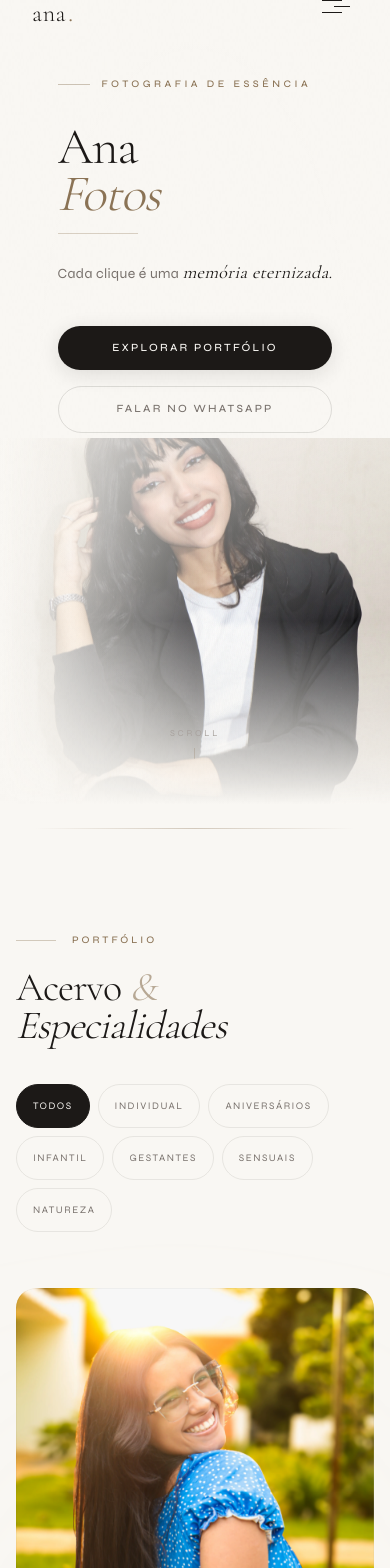
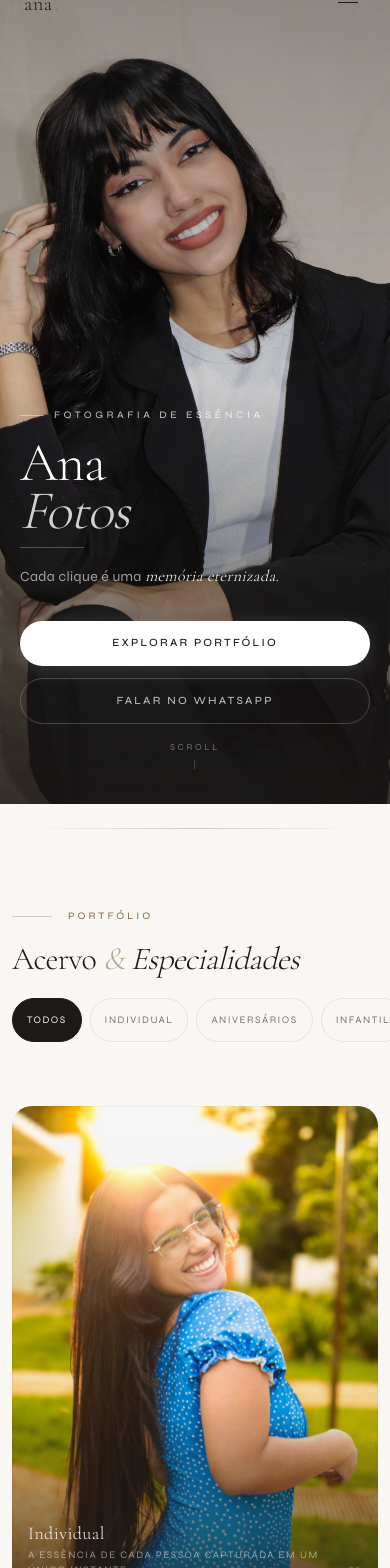
Before and after one commit to Anafotoss/portfolio, a Next.js app: page /portfolio/ in a window 390 px wide. Shown: the part 40-1608 px from the top of the page. Built offline with nearby package versions, Linux system fonts and the light colour scheme.

Commit message:
fix: hero full-screen mobile, acervo aspect 3:4 com categoria visível, mobile 100% responsivo

```diff
--- a/app/globals.css
+++ b/app/globals.css
@@ -26,6 +26,7 @@
 html {
   -webkit-font-smoothing: antialiased;
   -moz-osx-font-smoothing: grayscale;
+  overflow-x: hidden;
 }
 
 html.lenis, html.lenis body { height: auto; }
@@ -70,6 +71,10 @@ body::after {
 ::-webkit-scrollbar-thumb:hover {
   background: rgba(139, 115, 85, 0.35);
 }
+
+/* Hide scrollbar for horizontal scroll elements */
+.scrollbar-none { -ms-overflow-style: none; scrollbar-width: none; }
+.scrollbar-none::-webkit-scrollbar { display: none; }
 
 /* ========================================
    EDITORIAL GLASS SYSTEM (LIGHT)
@@ -264,6 +269,11 @@ body::before {
   );
 }
 
+@media (max-width: 768px) {
+  .warm-vignette::before { display: none; }
+  body::before { display: none; }
+}
+
 /* ===== SELECTION ===== */
 ::selection {
   background: rgba(139, 115, 85, 0.18);
@@ -272,9 +282,8 @@ body::before {
 
 /* ===== TOUCH TARGETS ===== */
 @media (max-width: 768px) {
-  button, a, [data-hover] {
+  button, a {
     min-height: 44px;
-    min-width: 44px;
   }
 }
 
--- a/components/About.tsx
+++ b/components/About.tsx
@@ -53,9 +53,9 @@ export default function About() {
             <div className="absolute inset-0 bg-gradient-to-t from-background/30 to-transparent" />
           </motion.div>
 
-          {/* Floating accent element */}
+          {/* Floating accent element — hidden on small mobile */}
           <motion.div
-            className="absolute -bottom-4 -right-2 sm:-bottom-6 sm:-right-6 glass-elevated rounded-xl p-4 sm:p-5 max-w-[160px] sm:max-w-[190px]"
+            className="hidden sm:block absolute -bottom-6 -right-6 glass-elevated rounded-xl p-4 sm:p-5 max-w-[160px] sm:max-w-[190px]"
             initial={{ opacity: 0, scale: 0.8, y: 20 }}
             whileInView={{ opacity: 1, scale: 1, y: 0 }}
             viewport={{ once: true }}
@@ -85,7 +85,7 @@ export default function About() {
             </p>
           </div>
 
-          <h2 className="font-display font-light text-4xl sm:text-5xl md:text-6xl lg:text-7xl tracking-tight leading-[1.05] text-foreground">
+          <h2 className="font-display font-light text-[clamp(2rem,8vw,4.5rem)] sm:text-5xl md:text-6xl lg:text-7xl tracking-tight leading-[1.1] text-foreground">
             <span className="text-secondary">Cada clique é uma</span>
             <br />
             <span className="editorial-text italic">memória eternizada</span>
--- a/components/Hero.tsx
+++ b/components/Hero.tsx
@@ -21,8 +21,7 @@ export default function Hero() {
     offset: ["start start", "end start"],
   });
 
-  const imageY = useTransform(scrollYProgress, [0, 1], ["0%", "20%"]);
-  const imageScale = useTransform(scrollYProgress, [0, 1], [1, 1.08]);
+  const imageScale = useTransform(scrollYProgress, [0, 1], [1, 1.12]);
   const contentOpacity = useTransform(scrollYProgress, [0, 0.4], [1, 0]);
   const contentY = useTransform(scrollYProgress, [0, 0.4], [0, -60]);
 
@@ -32,33 +31,151 @@ export default function Hero() {
     <section
       id="hero"
       ref={sectionRef}
-      className="relative h-[100svh] flex items-center overflow-hidden bg-background"
+      className="relative h-[100svh] overflow-hidden bg-background"
     >
-      {/* Split layout: Text left, Image right */}
-      <div className="relative z-20 w-full h-full flex flex-col lg:flex-row items-center">
+      {/* ===== MOBILE: Full-screen hero image with overlaid text ===== */}
+      <div className="lg:hidden relative w-full h-full">
+        {/* Full-screen background image */}
+        <motion.div
+          className="absolute inset-0"
+          style={{ scale: imageScale }}
+        >
+          <motion.div
+            className="relative w-full h-full"
+            initial={{ opacity: 0, scale: 1.1 }}
+            animate={{ opacity: 1, scale: 1 }}
+            transition={{ duration: 2, delay: 0.6, ease: smoothEase }}
+          >
+            <Image
+              src="/portfolio/photos/Ana_03.webp"
+              alt="Fotografia por Ana Fotos"
+              fill
+              className="object-cover object-[center_25%] will-change-transform"
+              priority
+              quality={90}
+              sizes="100vw"
+            />
+          </motion.div>
+        </motion.div>
 
-        {/* LEFT — Typography */}
+        {/* Dark gradient overlay for text readability */}
+        <div className="absolute inset-0 z-10 bg-gradient-to-t from-[#1C1917]/80 via-[#1C1917]/20 to-[#1C1917]/40 pointer-events-none" />
+
+        {/* Content overlaid at bottom */}
         <motion.div
-          className="relative z-20 flex-1 flex flex-col justify-center px-6 sm:px-10 md:px-16 lg:px-20 xl:px-28 pt-28 lg:pt-0"
+          className="absolute inset-0 z-20 flex flex-col justify-end px-5 sm:px-8 pb-20"
           style={{ opacity: contentOpacity, y: contentY }}
         >
           {/* Tagline */}
           <motion.div
-            className="flex items-center gap-3 mb-8 sm:mb-10"
+            className="flex items-center gap-2.5 mb-4"
+            initial={{ opacity: 0, x: -15 }}
+            animate={{ opacity: 1, x: 0 }}
+            transition={{ delay: 1.2, duration: 0.8, ease: smoothEase }}
+          >
+            <div className="w-6 h-[1px] bg-white/40" />
+            <p className="text-white/70 text-[10px] tracking-[0.35em] uppercase font-medium">
+              Fotografia de Essência
+            </p>
+          </motion.div>
+
+          {/* Title */}
+          <div className="overflow-hidden mb-3">
+            <motion.h1
+              className="font-display font-light text-[clamp(3rem,14vw,5rem)] tracking-tight leading-[0.88] text-white"
+              initial={{ y: "100%", opacity: 0 }}
+              animate={{ y: 0, opacity: 1 }}
+              transition={{ delay: 1.4, duration: 1.2, ease: smoothEase }}
+            >
+              Ana
+              <br />
+              <span className="italic font-light text-white/80">Fotos</span>
+            </motion.h1>
+          </div>
+
+          {/* Decorative line */}
+          <motion.div
+            className="h-[1px] bg-white/25 mb-4"
+            initial={{ width: 0 }}
+            animate={{ width: "4rem" }}
+            transition={{ delay: 2, duration: 1, ease: smoothEase }}
+          />
+
+          {/* Subtitle */}
+          <motion.p
+            className="text-white/60 font-normal text-sm max-w-xs leading-relaxed tracking-wide mb-8"
+            initial={{ opacity: 0, y: 10 }}
+            animate={{ opacity: 1, y: 0 }}
+            transition={{ delay: 2.2, duration: 0.8 }}
+          >
+            Cada clique é uma{" "}
+            <span className="text-white/90 italic font-display text-base">memória eternizada.</span>
+          </motion.p>
+
+          {/* CTAs */}
+          <motion.div
+            className="flex flex-col gap-3"
+            initial={{ opacity: 0, y: 10 }}
+            animate={{ opacity: 1, y: 0 }}
+            transition={{ delay: 2.5, duration: 0.7 }}
+          >
+            <motion.button
+              onClick={() => lenisScrollTo("#portfolio")}
+              className="px-8 py-3.5 rounded-full bg-white text-[#1C1917] font-medium text-[11px] tracking-[0.2em] uppercase active:scale-95 transition-all shadow-[0_4px_20px_rgba(255,255,255,0.15)]"
+              whileTap={{ scale: 0.97 }}
+            >
+              Explorar Portfólio
+            </motion.button>
+            <motion.a
+              href="https://wa.me/5562994101578?text=Olá,%20gostaria%20de%20falar%20sobre%20fotografia."
+              target="_blank"
+              rel="noopener noreferrer"
+              className="px-8 py-3.5 text-white/70 font-medium text-[11px] tracking-[0.2em] uppercase active:scale-95 transition-all text-center rounded-full border border-white/20"
+              whileTap={{ scale: 0.97 }}
+            >
+              Falar no WhatsApp
+            </motion.a>
+          </motion.div>
+        </motion.div>
+
+        {/* Scroll indicator */}
+        <motion.div
+          className="absolute bottom-6 left-1/2 -translate-x-1/2 z-30 flex flex-col items-center gap-1.5"
+          initial={{ opacity: 0 }}
+          animate={{ opacity: 1 }}
+          transition={{ delay: 3, duration: 1 }}
+        >
+          <span className="text-white/40 text-[9px] tracking-[0.3em] uppercase">Scroll</span>
+          <motion.div
+            className="w-[1px] h-5 bg-white/20 origin-top"
+            animate={{ scaleY: [1, 0.4, 1] }}
+            transition={{ duration: 2, repeat: Infinity, ease: "easeInOut" }}
+          />
+        </motion.div>
+      </div>
+
+      {/* ===== DESKTOP: Split layout ===== */}
+      <div className="hidden lg:flex relative z-20 w-full h-full items-center">
+        {/* LEFT — Typography */}
+        <motion.div
+          className="relative z-20 flex-1 flex flex-col justify-center px-20 xl:px-28"
+          style={{ opacity: contentOpacity, y: contentY }}
+        >
+          <motion.div
+            className="flex items-center gap-3 mb-10"
             initial={{ opacity: 0, x: -20 }}
             animate={{ opacity: 1, x: 0 }}
             transition={{ delay: 1.2, duration: 0.8, ease: smoothEase }}
           >
-            <div className="w-8 sm:w-12 h-[1px] bg-accent/40" />
-            <p className="text-accent text-[10px] sm:text-xs tracking-[0.35em] uppercase font-medium">
+            <div className="w-12 h-[1px] bg-accent/40" />
+            <p className="text-accent text-xs tracking-[0.35em] uppercase font-medium">
               Fotografia de Essência
             </p>
           </motion.div>
 
-          {/* Main title */}
           <div className="overflow-hidden mb-4">
             <motion.h1
-              className="font-display font-light text-[clamp(3.2rem,10vw,8rem)] lg:text-[clamp(4rem,7vw,9rem)] tracking-tight leading-[0.9] text-foreground"
+              className="font-display font-light text-[clamp(4rem,7vw,9rem)] tracking-tight leading-[0.9] text-foreground"
               initial={{ y: "100%", opacity: 0 }}
               animate={{ y: 0, opacity: 1 }}
               transition={{ delay: 1.4, duration: 1.2, ease: smoothEase }}
@@ -69,47 +186,43 @@ export default function Hero() {
             </motion.h1>
           </div>
 
-          {/* Decorative line */}
           <motion.div
-            className="h-[1px] bg-accent/30 mb-6 sm:mb-8"
+            className="h-[1px] bg-accent/30 mb-8"
             initial={{ width: 0 }}
             animate={{ width: "5rem" }}
             transition={{ delay: 2, duration: 1, ease: smoothEase }}
           />
 
-          {/* Subtitle */}
           <motion.p
-            className="text-secondary font-normal text-sm sm:text-base md:text-lg max-w-md leading-relaxed tracking-wide"
+            className="text-secondary font-normal text-base md:text-lg max-w-md leading-relaxed tracking-wide"
             initial={{ opacity: 0, y: 15 }}
             animate={{ opacity: 1, y: 0 }}
             transition={{ delay: 2.2, duration: 0.8, ease: smoothEase }}
           >
             Cada clique é uma{" "}
-            <span className="text-foreground italic font-display text-lg sm:text-xl md:text-2xl">memória eternizada.</span>
+            <span className="text-foreground italic font-display text-xl md:text-2xl">memória eternizada.</span>
           </motion.p>
 
-          {/* CTA Buttons */}
           <motion.div
-            className="mt-10 sm:mt-14 flex flex-col sm:flex-row gap-4 sm:gap-5"
+            className="mt-14 flex flex-row gap-5"
             initial={{ opacity: 0, y: 15 }}
             animate={{ opacity: 1, y: 0 }}
             transition={{ delay: 2.5, duration: 0.7 }}
           >
             <motion.button
               onClick={() => lenisScrollTo("#portfolio")}
-              className="relative px-8 sm:px-10 py-3.5 sm:py-4 overflow-hidden rounded-full bg-foreground text-background font-medium text-[11px] sm:text-xs tracking-[0.2em] uppercase active:scale-95 transition-all shadow-[0_4px_20px_rgba(28,25,23,0.12)]"
+              className="px-10 py-4 rounded-full bg-foreground text-background font-medium text-xs tracking-[0.2em] uppercase transition-all shadow-[0_4px_20px_rgba(28,25,23,0.12)]"
               whileHover={{ scale: 1.03, boxShadow: "0 8px 30px rgba(28,25,23,0.18)" }}
               whileTap={{ scale: 0.97 }}
               data-hover
             >
               Explorar Portfólio
             </motion.button>
-
             <motion.a
               href="https://wa.me/5562994101578?text=Olá,%20gostaria%20de%20falar%20sobre%20fotografia."
               target="_blank"
               rel="noopener noreferrer"
-              className="px-8 sm:px-10 py-3.5 sm:py-4 text-secondary font-medium text-[11px] sm:text-xs tracking-[0.2em] uppercase hover:text-foreground hover:border-accent/40 active:scale-95 transition-all duration-400 text-center rounded-full border border-foreground/12"
+              className="px-10 py-4 text-secondary font-medium text-xs tracking-[0.2em] uppercase hover:text-foreground hover:border-accent/40 transition-all duration-400 text-center rounded-full border border-foreground/12"
               whileHover={{ scale: 1.03 }}
               whileTap={{ scale: 0.97 }}
               data-hover
@@ -121,8 +234,8 @@ export default function Hero() {
 
         {/* RIGHT — Photo */}
         <motion.div
-          className="relative flex-1 h-[45vh] lg:h-full w-full lg:w-auto"
-          style={{ y: imageY, scale: imageScale }}
+          className="relative flex-1 h-full w-auto"
+          style={{ scale: imageScale }}
         >
           <motion.div
             className="relative w-full h-full"
@@ -134,23 +247,22 @@ export default function Hero() {
               src="/portfolio/photos/Ana_03.webp"
               alt="Fotografia por Ana Fotos — Essência & Qualidade"
               fill
-              className="object-cover will-change-transform"
+              className="object-cover object-[center_25%] will-change-transform"
               style={{ filter: "saturate(0.92) contrast(1.02)" }}
               priority
               quality={90}
-              sizes="(max-width: 1024px) 100vw, 50vw"
+              sizes="50vw"
             />
-            {/* Gradient fades into background */}
             <div className="absolute inset-0 bg-gradient-to-r from-background via-background/30 to-transparent pointer-events-none" />
             <div className="absolute inset-0 bg-gradient-to-t from-background via-transparent to-transparent pointer-events-none" />
-            <div className="absolute inset-0 bg-gradient-to-b from-background/50 via-transparent to-transparent pointer-events-none lg:from-background/25" />
+            <div className="absolute inset-0 bg-gradient-to-b from-background/25 via-transparent to-transparent pointer-events-none" />
           </motion.div>
         </motion.div>
       </div>
 
-      {/* Scroll indicator */}
+      {/* Desktop scroll indicator */}
       <motion.div
-        className="absolute bottom-8 left-1/2 -translate-x-1/2 z-30 flex flex-col items-center gap-2"
+        className="hidden lg:flex absolute bottom-8 left-1/2 -translate-x-1/2 z-30 flex-col items-center gap-2"
         initial={{ opacity: 0 }}
         animate={{ opacity: 1 }}
         transition={{ delay: 3, duration: 1 }}
--- a/components/Navbar.tsx
+++ b/components/Navbar.tsx
@@ -54,15 +54,15 @@ export default function Navbar() {
 
   return (
     <>
-      <div className="fixed top-0 left-0 right-0 z-50 flex justify-center mt-5 lg:mt-7 pointer-events-none px-4">
+      <div className="fixed top-0 left-0 right-0 z-50 flex justify-center mt-3 sm:mt-5 lg:mt-7 pointer-events-none px-3 sm:px-4">
         <motion.nav
-          className={`pointer-events-auto transition-all duration-700 ease-out flex items-center justify-between ${isScrolled ? "glass-pill py-3 px-6 lg:px-8 shadow-sm" : "bg-transparent py-3 px-4 lg:px-6"}`}
+          className={`pointer-events-auto transition-all duration-700 ease-out flex items-center justify-between ${isScrolled ? "glass-pill py-2.5 sm:py-3 px-4 sm:px-6 lg:px-8 shadow-sm" : "bg-transparent py-2.5 sm:py-3 px-3 sm:px-4 lg:px-6"}`}
           initial={{ y: -100, opacity: 0 }}
           animate={{ y: 0, opacity: 1, width: isScrolled ? "auto" : "100%", maxWidth: "1200px" }}
           transition={{ delay: 1.2, duration: 0.8, ease: [0.22, 1, 0.36, 1] }}
         >
-          <button onClick={() => handleNavClick("#hero")} className="group flex items-center pr-8 lg:pr-16" data-hover>
-            <motion.span className="font-display font-light text-2xl sm:text-3xl tracking-wide text-foreground" whileHover={{ scale: 1.03 }} whileTap={{ scale: 0.97 }} transition={{ type: "spring", stiffness: 400, damping: 17 }}>
+          <button onClick={() => handleNavClick("#hero")} className="group flex items-center pr-4 sm:pr-8 lg:pr-16" data-hover>
+            <motion.span className="font-display font-light text-xl sm:text-2xl md:text-3xl tracking-wide text-foreground" whileHover={{ scale: 1.03 }} whileTap={{ scale: 0.97 }} transition={{ type: "spring", stiffness: 400, damping: 17 }}>
               ana<span className="text-accent mx-0.5 font-normal">.</span>
             </motion.span>
           </button>
--- a/components/PortfolioReel.tsx
+++ b/components/PortfolioReel.tsx
@@ -9,7 +9,7 @@ import Lightbox from "./Lightbox";
 function GalleryCard({ photo, index, onClick }: { photo: Photo; index: number; onClick: () => void }) {
   return (
     <motion.div
-      className="relative group cursor-pointer editorial-card overflow-hidden"
+      className="relative group cursor-pointer editorial-card overflow-hidden rounded-2xl"
       onClick={onClick}
       initial={{ opacity: 0, y: 40 }}
       whileInView={{ opacity: 1, y: 0 }}
@@ -18,39 +18,38 @@ function GalleryCard({ photo, index, onClick }: { photo: Photo; index: number; o
       whileTap={{ scale: 0.98 }}
       data-hover
     >
-      <div className={`relative overflow-hidden rounded-2xl ${
-        photo.span === "tall" ? "aspect-[3/4]" :
-        photo.span === "wide" ? "aspect-[4/3]" :
-        "aspect-square"
-      }`}>
+      {/* Image with generous portrait ratio — shows more content */}
+      <div className="relative overflow-hidden rounded-2xl aspect-[3/4]">
         <Image
           src={photo.src}
           alt={photo.alt}
           fill
-          className="object-cover transition-transform duration-[1.2s] ease-out group-hover:scale-[1.04] will-change-transform"
+          className="object-cover object-[center_30%] transition-transform duration-[1.2s] ease-out group-hover:scale-[1.04] will-change-transform"
           sizes="(max-width: 640px) 100vw, (max-width: 1024px) 50vw, 33vw"
           placeholder="blur"
           blurDataURL={photo.blurDataURL}
         />
 
-        {/* Hover overlay — warm dark gradient */}
-        <div className="absolute inset-0 bg-gradient-to-t from-[#1C1917]/70 via-[#1C1917]/20 to-transparent opacity-0 group-hover:opacity-100 transition-opacity duration-500 z-[2]" />
+        {/* Permanent bottom gradient */}
+        <div className="absolute inset-0 bg-gradient-to-t from-[#1C1917]/75 via-[#1C1917]/5 via-[40%] to-transparent z-[2] pointer-events-none" />
 
-        {/* Info overlay */}
-        <div className="absolute inset-0 z-[3] flex flex-col justify-end p-5 sm:p-7 opacity-0 group-hover:opacity-100 transition-opacity duration-500">
-          <div className="translate-y-4 group-hover:translate-y-0 transition-transform duration-500 ease-out">
-            <div className="flex items-center gap-3 mb-3">
-              <span className="text-white/80 text-[10px] tracking-[0.3em] uppercase font-medium">
+        {/* Hover overlay */}
+        <div className="absolute inset-0 bg-[#1C1917]/0 group-hover:bg-[#1C1917]/15 transition-colors duration-500 z-[3]" />
+
+        {/* ALWAYS visible: Category + Description */}
+        <div className="absolute bottom-0 left-0 right-0 z-[4] p-4 sm:p-5">
+          <div className="flex items-end justify-between">
+            <div>
+              <span className="text-white/95 font-display text-lg sm:text-xl font-light tracking-wide block leading-tight">
                 {photo.category}
               </span>
-              <span className="flex-1 h-[1px] bg-white/15" />
-              <span className="text-white/40 text-[10px] tracking-widest font-mono">
-                0{index + 1}
+              <span className="text-white/50 text-[10px] tracking-[0.15em] uppercase mt-1 block line-clamp-1">
+                {photo.description.split(".")[0]}
               </span>
             </div>
-            <p className="text-white/70 font-light text-xs sm:text-sm leading-relaxed line-clamp-2">
-              {photo.description}
-            </p>
+            <span className="text-white/25 text-[10px] tracking-widest font-mono">
+              {String(index + 1).padStart(2, "0")}
+            </span>
           </div>
         </div>
       </div>
@@ -84,7 +83,7 @@ export default function PortfolioReel() {
 
   return (
     <>
-      <section id="portfolio" className="relative py-20 sm:py-28 md:py-36 px-4 sm:px-6 md:px-12 lg:px-20 bg-background">
+      <section id="portfolio" className="relative py-14 sm:py-28 md:py-36 px-3 sm:px-6 md:px-12 lg:px-20 bg-background">
 
         {/* Ambient warm light */}
         <div className="absolute inset-0 pointer-events-none overflow-hidden z-0">
@@ -106,16 +105,16 @@ export default function PortfolioReel() {
                 Portfólio
               </p>
             </div>
-            <h2 className="font-display font-light text-[clamp(2.5rem,7vw,5.5rem)] tracking-tight text-foreground leading-[0.95]">
+            <h2 className="font-display font-light text-[clamp(2rem,7vw,5.5rem)] tracking-tight text-foreground leading-[0.95]">
               Acervo{" "}
               <span className="italic text-accent/60">&</span>{" "}
               <span className="italic">Especialidades</span>
             </h2>
           </motion.div>
 
-          {/* Category filters */}
+          {/* Category filters — horizontal scroll on mobile */}
           <motion.div
-            className="mt-10 sm:mt-14 flex flex-wrap gap-2 sm:gap-3"
+            className="mt-6 sm:mt-14 flex gap-2 sm:gap-3 overflow-x-auto pb-2 -mx-3 px-3 sm:mx-0 sm:px-0 sm:flex-wrap scrollbar-none"
             initial={{ opacity: 0, y: 15 }}
             whileInView={{ opacity: 1, y: 0 }}
             viewport={{ once: true }}
@@ -125,7 +124,7 @@ export default function PortfolioReel() {
               <motion.button
                 key={cat}
                 onClick={() => setActiveCategory(cat)}
-                className={`px-4 sm:px-5 py-2 sm:py-2.5 rounded-full text-[10px] sm:text-xs tracking-[0.15em] uppercase transition-all duration-400 border ${
+                className={`flex-shrink-0 px-3.5 sm:px-5 py-2 sm:py-2.5 rounded-full text-[10px] sm:text-xs tracking-[0.15em] uppercase transition-all duration-400 border whitespace-nowrap ${
                   activeCategory === cat
                     ? "bg-foreground text-background border-foreground"
                     : "bg-transparent text-secondary border-foreground/8 hover:border-accent/30 hover:text-foreground"
@@ -140,11 +139,11 @@ export default function PortfolioReel() {
           </motion.div>
         </div>
 
-        {/* Masonry Grid */}
+        {/* Portfolio Grid */}
         <AnimatePresence mode="popLayout">
           <motion.div
             key={activeCategory}
-            className="relative max-w-7xl mx-auto z-10 grid grid-cols-1 sm:grid-cols-2 lg:grid-cols-3 gap-4 sm:gap-5 md:gap-6 auto-rows-auto"
+            className="relative max-w-7xl mx-auto z-10 grid grid-cols-1 sm:grid-cols-2 lg:grid-cols-3 gap-3 sm:gap-5 md:gap-6"
             initial={{ opacity: 0 }}
             animate={{ opacity: 1 }}
             exit={{ opacity: 0 }}
```
Also changed, not shown: components/Contact.tsx (+5 -5 lines).
